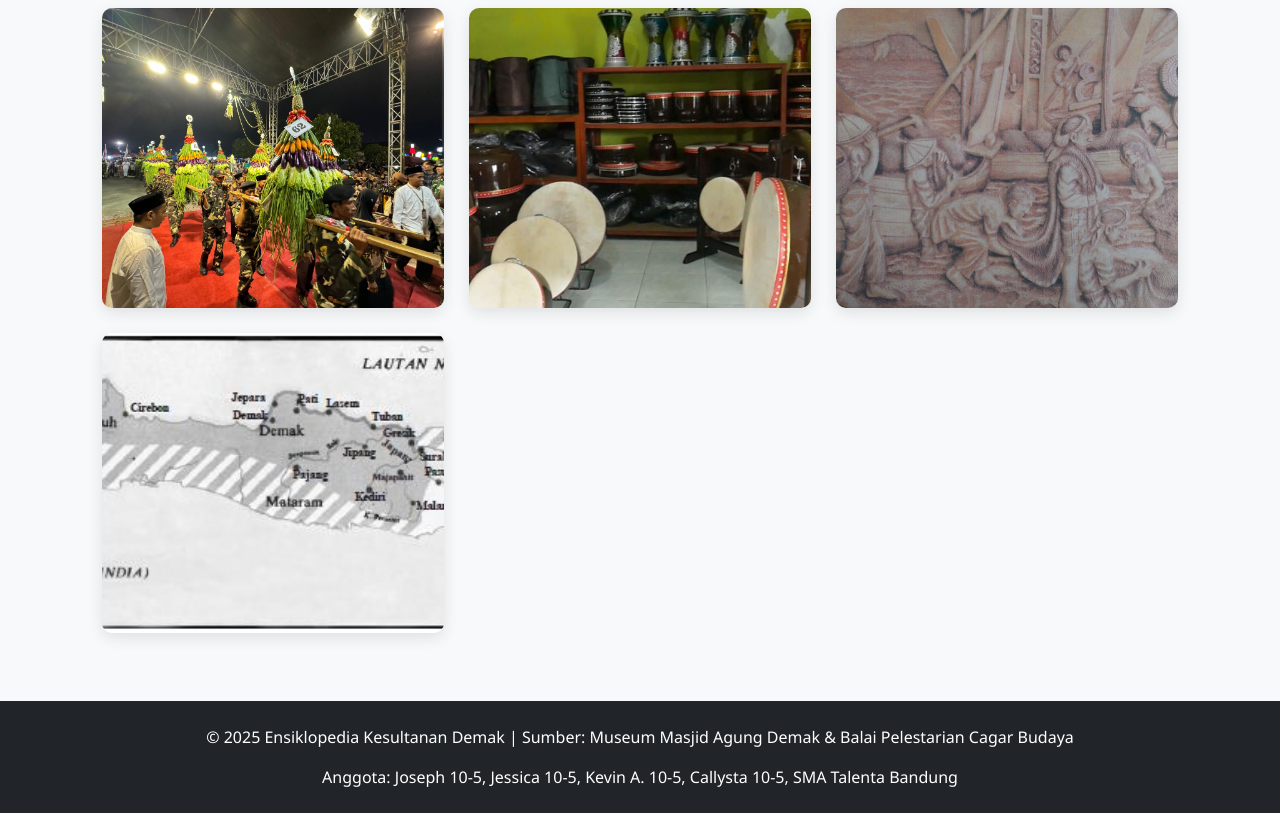
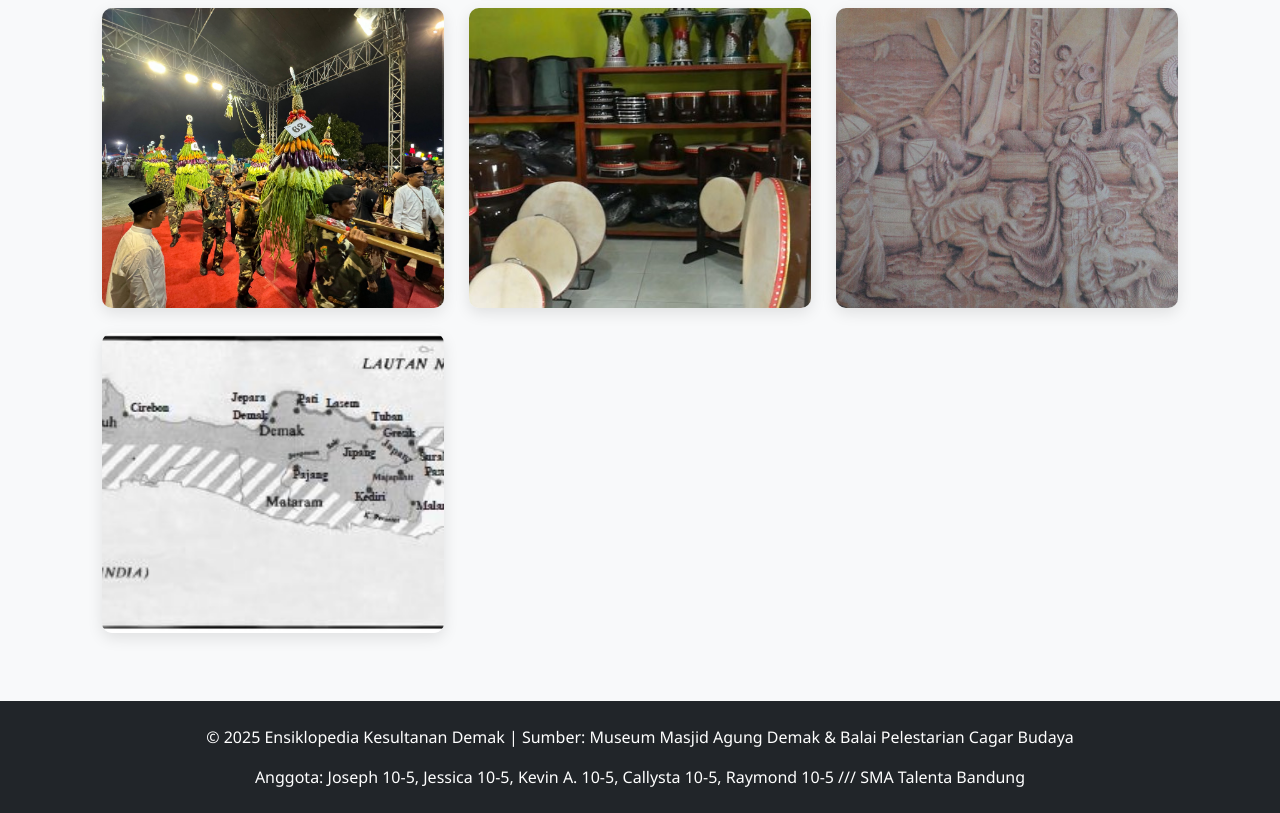
Before and after one commit to JosephGuardiolaW/KerajaanDemak-Joseph1, a plain HTML site: page galeri.html in a window 1280 px wide. Shown: the part 1964-2777 px from the top of the page. Drawn offline with nearby package versions, Linux system fonts and the light colour scheme.

Commit message:
Update galeri.html
tambah remon

```diff
--- a/galeri.html
+++ b/galeri.html
@@ -450,7 +450,7 @@
     <footer class="bg-dark text-white py-4 mt-5">
         <div class="container text-center">
             <p>&copy; 2025 Ensiklopedia Kesultanan Demak | Sumber: Museum Masjid Agung Demak & Balai Pelestarian Cagar Budaya</p>
-            <p class="mb-0">Anggota: Joseph 10-5, Jessica 10-5, Kevin A. 10-5, Callysta 10-5, SMA Talenta Bandung</p>
+            <p class="mb-0">Anggota: Joseph 10-5, Jessica 10-5, Kevin A. 10-5, Callysta 10-5, Raymond 10-5 /// SMA Talenta Bandung</p>
         </div>
     </footer>
 
```
